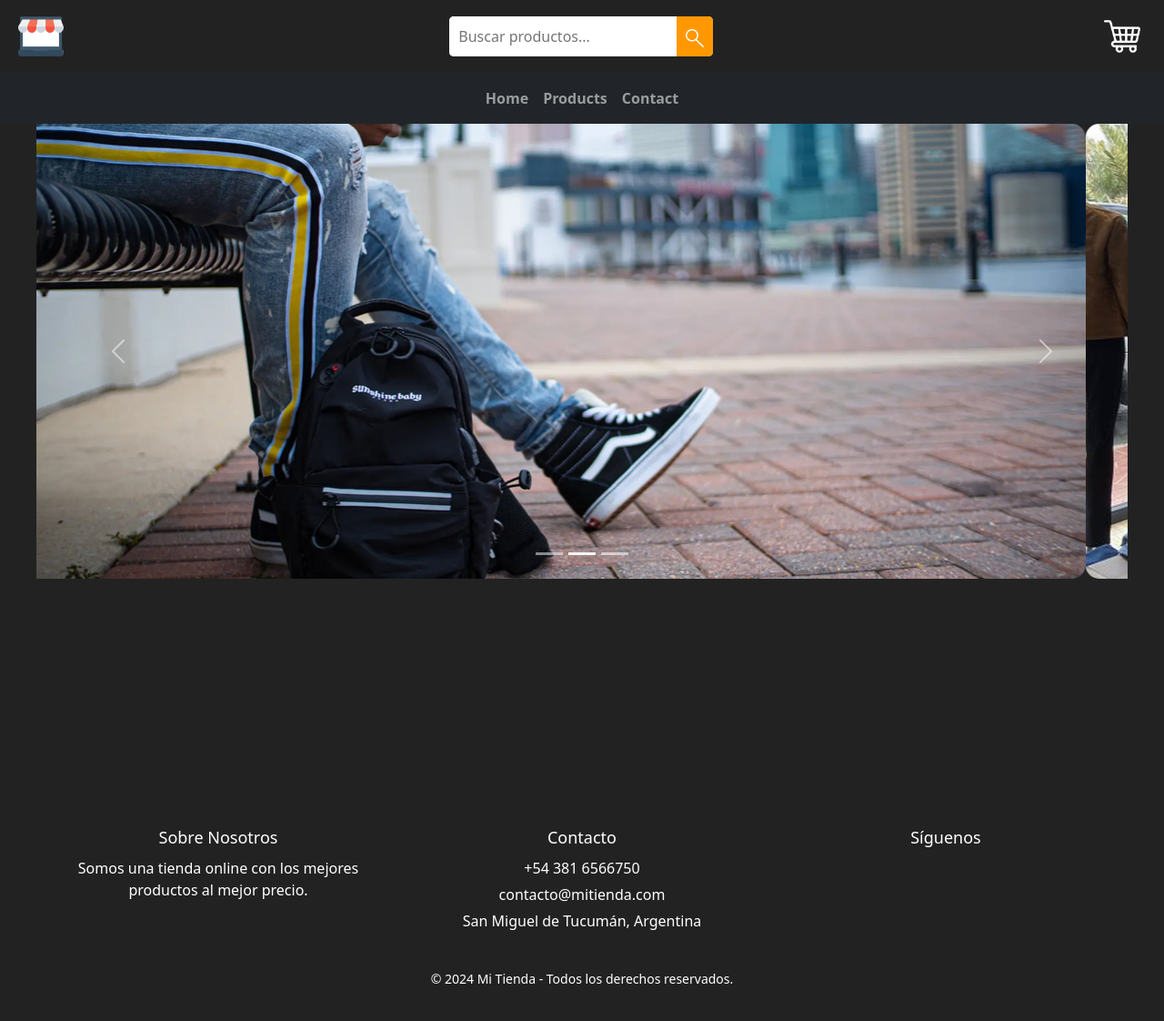
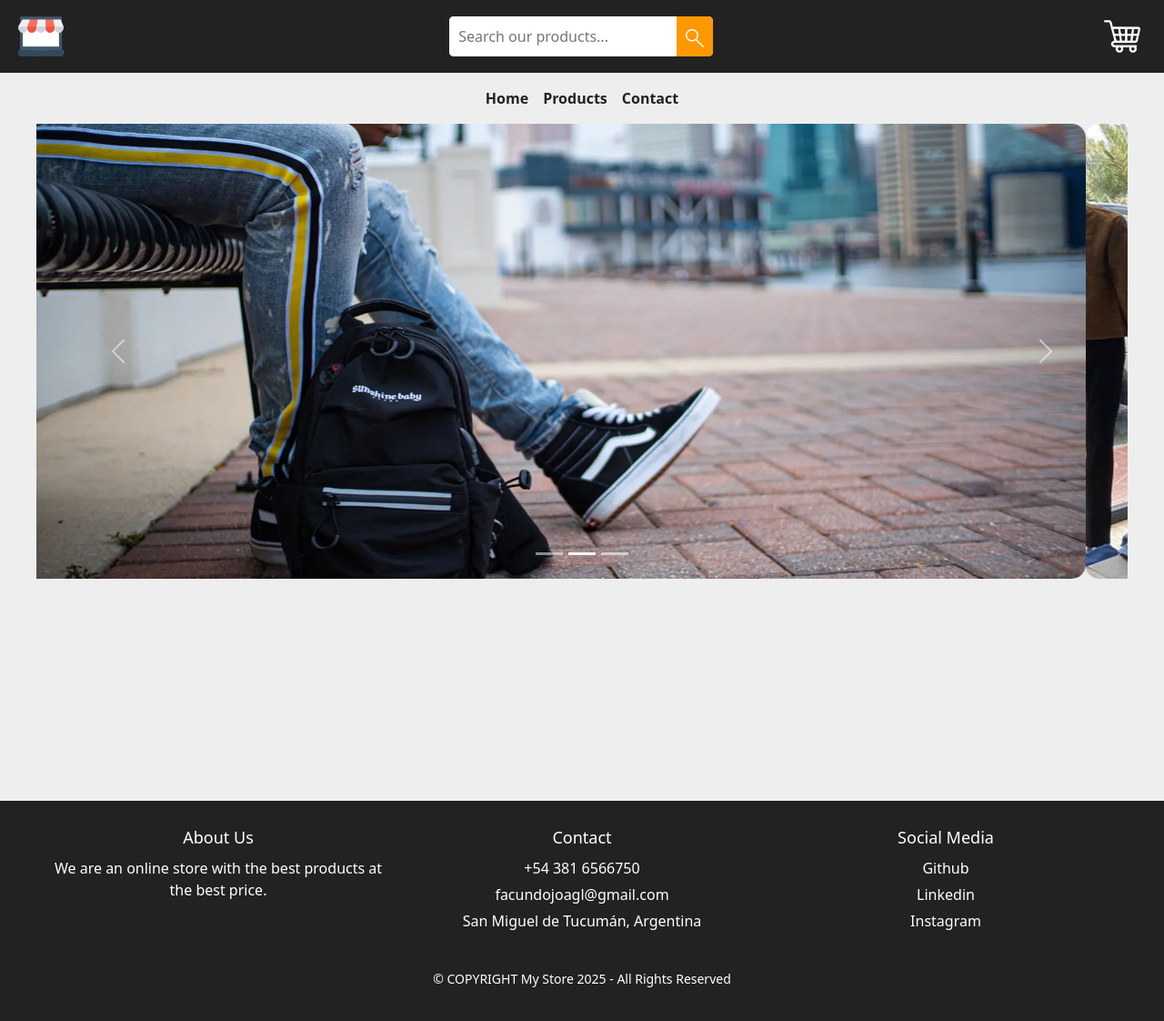
Before and after one commit to FacundoJoaquinGil/landingPage-Angular, an Angular app: page / in a window 1280 px wide. Shown: the whole page at 91% size. Built offline with nearby package versions, Linux system fonts and the light colour scheme.

Commit message:
add card css

```diff
--- a/src/app/app.component.css
+++ b/src/app/app.component.css
@@ -1,8 +1,7 @@
 .container-padre{
     min-height: 100vh;
-    color: rgb(230, 236, 236);
 }
 
 *, body{
-    background: #222;
+    background: #eeeeee;
 }
--- a/src/app/pages/footer/footer.component.css
+++ b/src/app/pages/footer/footer.component.css
@@ -17,6 +17,11 @@
   flex: 1;
   min-width: 250px;
   margin: 10px;
+}
+
+.footer-section li a {
+  text-decoration: none;
+  color: white;
 }
 
 .footer-section h4 {
--- a/src/app/pages/footer/footer.component.html
+++ b/src/app/pages/footer/footer.component.html
@@ -1,27 +1,27 @@
 <footer class="footer">
     <div class="footer-container">
       <div class="footer-section">
-        <h4>Sobre Nosotros</h4>
-        <p>Somos una tienda online con los mejores productos al mejor precio.</p>
+        <h4>About Us</h4>
+        <p>We are an online store with the best products at the best price.</p>
       </div>
 
       <div class="footer-section">
-        <h4>Contacto</h4>
+        <h4>Contact</h4>
         <ul>
           <li><i class="fas fa-phone"></i> +54 381 6566750</li>
-          <li><i class="fas fa-envelope"></i> contacto&#64;mitienda.com</li>
+          <li><i class="fas fa-envelope"></i> facundojoagl&#64;gmail.com</li>
           <li><i class="fas fa-map-marker-alt"></i> San Miguel de Tucumán, Argentina</li>
         </ul>
       </div>
 
       <div class="footer-section">
-        <h4>Síguenos</h4>
-        <div class="social-icons">
-          <a href="#"><i class="fab fa-facebook"></i></a>
-          <a href="#"><i class="fab fa-instagram"></i></a>
-          <a href="#"><i class="fab fa-twitter"></i></a>
-        </div>
+        <h4>Social Media</h4>
+        <ul>
+          <li><a href="https://github.com/FacundoJoaquinGil" target="_blank"><i class="instagram"></i>Github</a></li>
+          <li><a href="https://www.linkedin.com/in/joaqu%C3%ADn-gil/" target="_blank"><i class="twitter"></i>Linkedin</a></li>
+          <li><a href="https://www.instagram.com/fac.joaquin/" target="_blank"><i class="facebook"></i>Instagram</a></li>
+        </ul>
       </div>
     </div>
-    <p class="footer-bottom">© 2024 Mi Tienda - Todos los derechos reservados.</p>
+    <p class="footer-bottom">© COPYRIGHT My Store 2025 - All Rights Reserved</p>
   </footer>
--- a/src/app/pages/header/header.component.html
+++ b/src/app/pages/header/header.component.html
@@ -4,7 +4,7 @@
     </div>
 
     <div class="search-bar">
-      <input type="text" placeholder="Buscar productos...">
+      <input type="text" placeholder="Search our products...">
       <button>
         <img class="lupa" src="../../../assets/lupa.svg" alt="">
       </button>
--- a/src/app/pages/navbar/navbar.component.css
+++ b/src/app/pages/navbar/navbar.component.css
@@ -0,0 +1,3 @@
+.navbar a{
+    color: #222;
+}
--- a/src/app/pages/navbar/navbar.component.html
+++ b/src/app/pages/navbar/navbar.component.html
@@ -1,4 +1,4 @@
-<nav class="navbar navbar-expand-md bg-dark" data-bs-theme="dark">
+<nav class="navbar navbar-expand-md bg-transparent" data-bs-theme="dark">
   <div class="container d-flex flex-column align-items-center">
     <button class="navbar-toggler" type="button" data-bs-toggle="collapse" data-bs-target="#navbarNav"
       aria-controls="navbarNav" aria-expanded="false" aria-label="Toggle navigation">
--- a/src/app/pages/product-detail/product-detail.component.css
+++ b/src/app/pages/product-detail/product-detail.component.css
@@ -11,9 +11,9 @@
     border: 1px solid #dddddd17;
     border-radius: 10px;
     overflow: hidden;
-    box-shadow: 0px 4px 6px rgba(0, 0, 0, 0.1);
+    box-shadow: 0px 4px 6px rgba(0, 0, 0, 0.21);
     padding: 15px;
-    background-color: #222;
+    background-color: white;
     display: flex;
     align-items: center;
     justify-content: center;
@@ -46,8 +46,8 @@
 
 .product-description {
     font-size: 1rem;
-    color: #8f8888;
-    margin-bottom: 50px;
+    color: #9a9a9a;
+
 }
 
 .product-category,
@@ -58,9 +58,9 @@
 }
 
 .product-info {
-    margin-top: 10px;
+    margin-top: 50px;
     padding: 10px;
-    background: #f8f8f81c;
+    background: #7f7b7b1c;
     border-radius: 5px;
 }
 
--- a/src/app/pages/product-detail/product-detail.component.html
+++ b/src/app/pages/product-detail/product-detail.component.html
@@ -7,19 +7,19 @@
     <div class="product-details">
         <h2 class="product-title">{{product?.title}}</h2>
         <p class="product-description">{{product?.description}}</p>
-        <p class="product-category">Categoría: {{product?.category}}</p>
-        <p class="product-price">Precio: {{product?.price | currency}}</p>
-        <p class="product-rating">Valoración: {{product?.rating?.rate | starRating}}</p>
+        <p class="product-category"><strong>Category: </strong>{{product?.category}}</p>
+        <p class="product-price"><strong>Price: </strong>{{product?.price | currency}}</p>
+        <p class="product-rating"><strong>Valoration: </strong>{{product?.rating?.rate | starRating}}</p>
 
         <div class="product-info">
-            <p><strong>Garantía:</strong> 24 meses ✅</p>
-            <p><strong>Stock disponible</strong> ✅</p>
-            <p><strong>Envíos a todo el país</strong> ✅</p>
+            <p><strong>Product Warranty:</strong> 12 Months✅</p>
+            <p><strong>Stock Ready</strong> ✅</p>
+            <p><strong>Worldwide Shipping</strong> ✅</p>
         </div>
 
         <div class="buttons">
             <button class="btn btn-success">Add to cart<img class="cart-count" src="../../../assets/carrito.png" alt="Carrito de compras"> </button>
-            <button class="btn btn-primary" (click)="volver()">Volver</button>
+            <button class="btn btn-primary" (click)="volver()">Return</button>
         </div>
     </div>
 </div>
--- a/src/app/pages/products/products.component.css
+++ b/src/app/pages/products/products.component.css
@@ -1,9 +1,26 @@
+.loading {
+        display: flex;
+        justify-content: center;
+        align-items: center;
+        height: 100vh;
+        margin: 0 auto;
+    }
+
 .product-grid {
         display: grid;
         grid-template-columns: repeat(auto-fit, minmax(250px, 1fr));
         gap: 20px;
         padding: 20px;
 }
+
+.card-title {
+        white-space: nowrap;
+        overflow: hidden;
+        text-overflow: ellipsis;
+        max-width: 100%;
+}
+
+
 
 .product-grid a{
         text-decoration: none;
@@ -17,6 +34,9 @@
         display: flex;
         flex-direction: column;
 }
+
+
+
 
 .product-card:hover {
         transform: scale(1.05);
@@ -41,6 +61,8 @@
 }
 
 .card-footer {
+        background-color: transparent !important;
+        border-top: none !important;
         display: flex;
         justify-content: space-between;
         align-items: center;
--- a/src/app/pages/products/products.component.html
+++ b/src/app/pages/products/products.component.html
@@ -1,8 +1,6 @@
 @if (loading == true) {
   <h1 class="loading">Loading...</h1>
 } @else {
-  <h1 class="text-center mb-4">This is our products:</h1>
-
   <div class="product-grid">
     @for (product of productList; track $index) {
       <a [routerLink]="['/products', product.id]">
@@ -11,7 +9,7 @@
           <div class="card-body">
             <h5 class="card-title">{{product.title}}</h5>
             <div class="card-footer">
-              <p class="product-price">Precio: {{product.price | currency}}</p>
+              <p class="product-price">Price: {{product.price | currency}}</p>
               <button class="btn btn-success">
                 <img class="cart-count" src="../../../assets/carrito.png" alt="Carrito de compras">
               </button>
```
Lines whose indentation alone changed are shown as unchanged.
